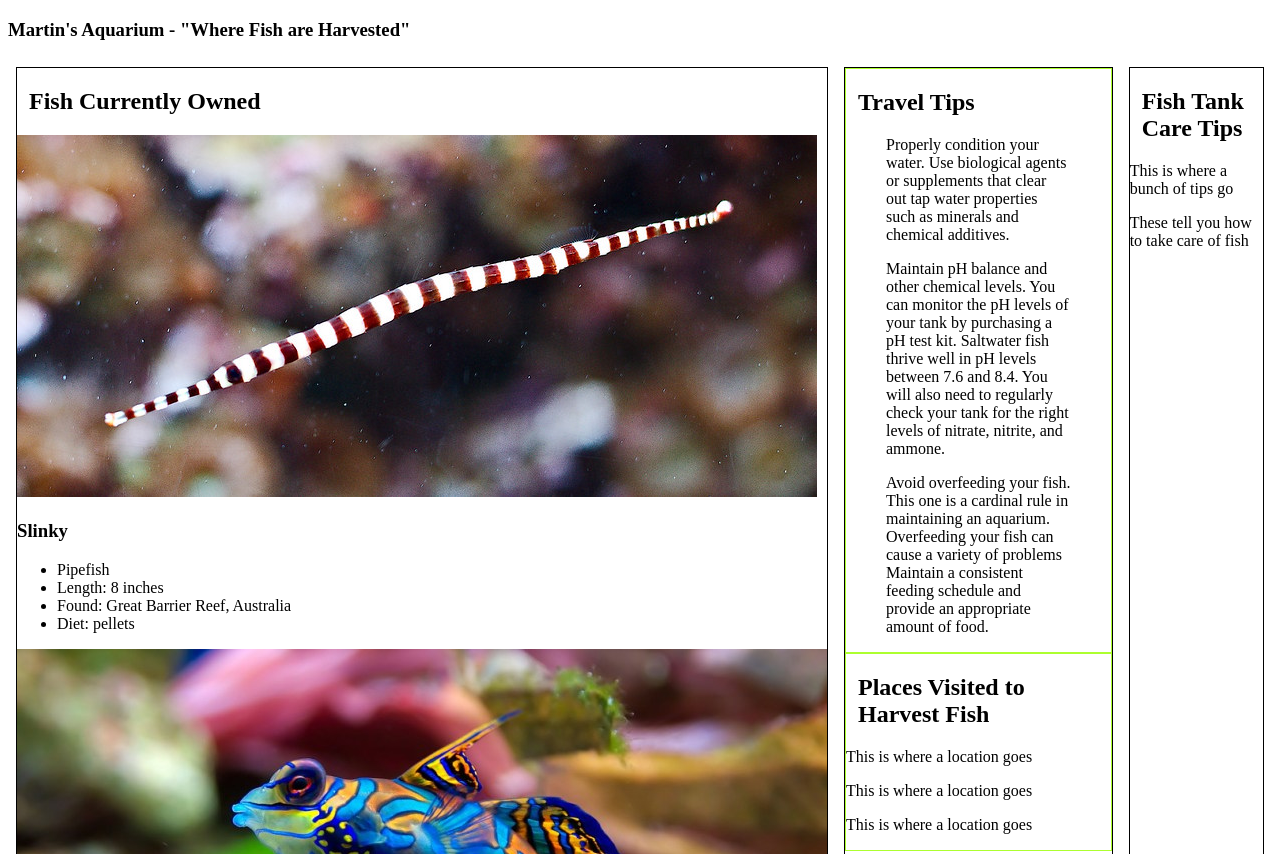
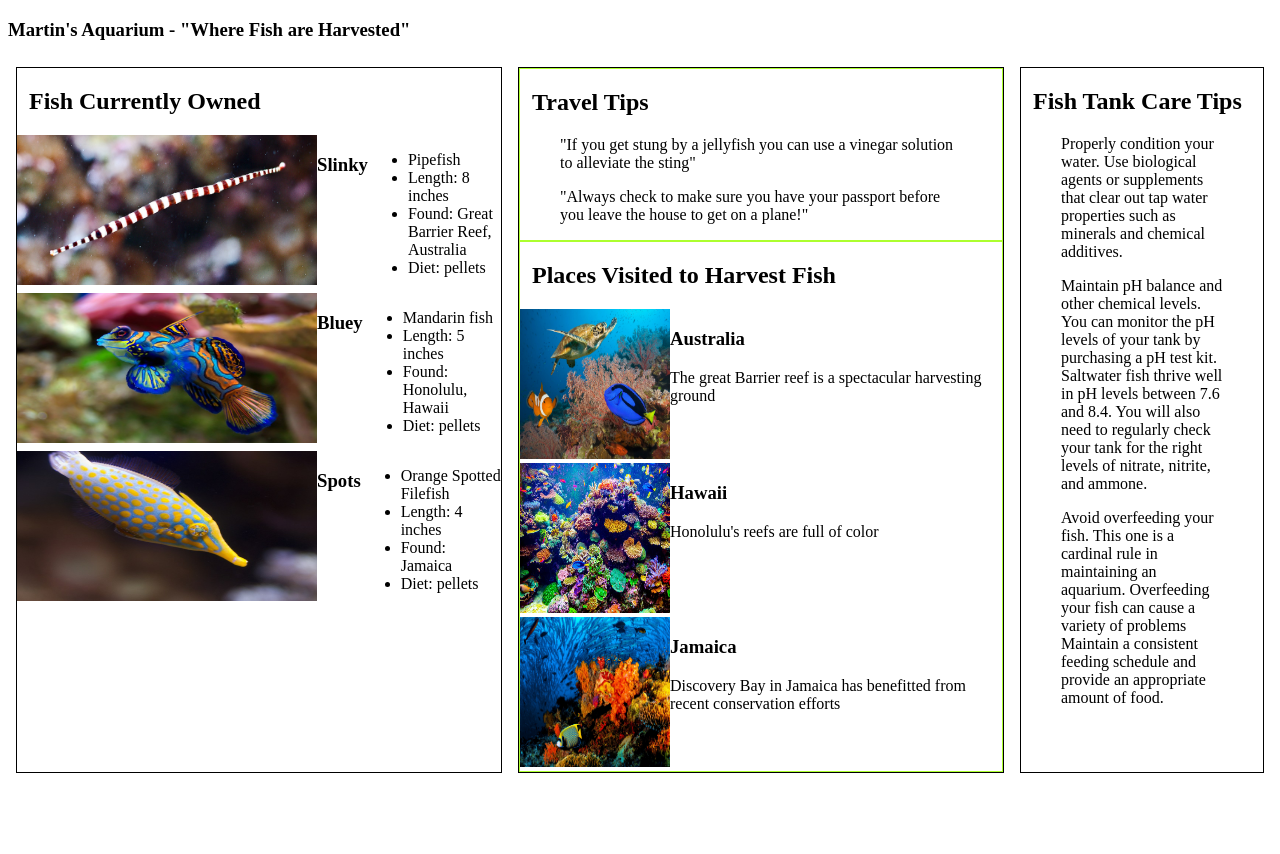
Before and after one commit to rushayhays/NSSmartinAquarium, a plain HTML site: page index.html in a window 1280 px wide. Shown: the top 854 px of the page. After the commit the page ends 800 px from the top, so only its background shows below. Drawn offline with Linux system fonts and the light colour scheme.

Commit message:
all objects now display on HTML

```diff
--- a/index.html
+++ b/index.html
@@ -22,21 +22,22 @@
         <div class="tipsAndHarvest">
             <div class="travelTips">
                 <h2>Travel Tips</h2>
-                <div class="martinTips">
-                    <!-- This is where the tips JS puts all the tips -->
-                </div>
+                <blockquote>"If you get stung by a jellyfish you can use a vinegar solution to alleviate the sting"</blockquote>
+                <blockquote>"Always check to make sure you have your passport before you leave the house to get on a plane!"</blockquote>
             </div>
             <div class="harvestPlaces">
                 <h2>Places Visited to Harvest Fish</h2>
-                <p>This is where a location goes</p>
-                <p>This is where a location goes</p>
-                <p>This is where a location goes</p>
+                <div class="locationListings">
+                    <!-- This is where all the location stuuf appears -->
+                </div>
+
             </div>
         </div>
         <aside>
             <h2>Fish Tank Care Tips</h2>
-            <p>This is where a bunch of tips go</p>
-            <p>These tell you how to take care of fish</p>
+            <div class="martinTips">
+                <!-- This is where the tips JS puts all the tips -->
+            </div>
         </aside>
     </main>
     <script type="module" src="/scripts/main.js"></script>
--- a/scripts/locations/location.js
+++ b/scripts/locations/location.js
@@ -1,2 +1,12 @@
 //This file takes the info and creates a
 //standard HTML skeleton for it to fit into
+
+export const locationWriter = (locationObj) => {
+	return `<article class="location-card">
+				<div><img class="location-image" src="images/${locationObj.image}" /></div>
+				<div class="locationInfo">
+                <h3 class="country-name">${locationObj.country}</h3>
+                <p>${locationObj.blurb}</p>
+                </div>
+        	</article>`
+}
--- a/scripts/locations/locationData.js
+++ b/scripts/locations/locationData.js
@@ -4,15 +4,21 @@
 const locationOne = {
     country:"Australia",
     blurb:"The great Barrier reef is a spectacular harvesting ground",
-    image:"greatbarrie.jpg"
+    image:"greatBarrierReef.jpg"
 }
 const locationTwo = {
-    country:"Australia",
-    blurb:"The great Barrier reef is a spectacular harvesting ground",
-    image:"greatbarrie.jpg"
+    country:"Hawaii",
+    blurb:"Honolulu's reefs are full of color",
+    image:"hawaiiReef.jpg"
 }
 const locationThree = {
-    country:"Australia",
-    blurb:"The great Barrier reef is a spectacular harvesting ground",
-    image:"greatbarrie.jpg"
+    country:"Jamaica",
+    blurb:"Discovery Bay in Jamaica has benefitted from recent conservation efforts",
+    image:"jamaicaReef.jpg"
 }
+
+const locationList = [locationOne,locationTwo,locationThree]
+
+export const getLocations = () => {
+    return locationList;
+}
--- a/scripts/locations/locationList.js
+++ b/scripts/locations/locationList.js
@@ -1,2 +1,24 @@
 //This file will take exports from the other two in order
 //to create a final function to export into main js
+
+import { getLocations } from "./locationData.js";
+import { locationWriter } from "./location.js";
+
+
+export const locationLister = () => {
+
+    // Get a reference to the location on the DOM you want to display the list of fish
+    const contentElement = document.querySelector(".locationListings")
+    // Get the fish array
+    const places = getLocations()
+    // Declare a variable to hold on to the fish HTML representation
+	let locationHTMLRepresentation = "";
+    // Loop over the array of fish
+	for (const place of places) {
+		locationHTMLRepresentation += locationWriter(place);
+	}
+    // Set the dom equal to the variable containing the fish html representations
+    contentElement.innerHTML += `
+        ${locationHTMLRepresentation}
+    `
+}
--- a/scripts/main.js
+++ b/scripts/main.js
@@ -3,6 +3,7 @@
 // import { getFish } from "./fishData.js";
 import { FishList } from "./fish/fishList.js";
 import { tipList } from "./tips/tipList.js"
+import { locationLister} from "./locations/locationList.js"
 
 //These two lines are trying to utilize getFish() Independently of FishList(), both must be removed now that
 // getFish() is not be imported
@@ -12,7 +13,7 @@ import { tipList } from "./tips/tipList.js"
 
 FishList();
 tipList();
-
+locationLister();
 
 //some troubleshooting on tips
 // import { getTips } from "./tips/tipData.js";
--- a/styles/style.css
+++ b/styles/style.css
@@ -37,3 +37,21 @@ aside {
     margin:.5em;
     border:1px solid black;
 }
+/*This section is here to help format the pictures*/
+.fish-image {
+    width: 300px;
+    height: 150px;
+}
+.location-image {
+    width:150px;
+    height: 150px;
+}
+
+/*This section will format the cards*/
+.location-card {
+    display:flex;
+}
+
+.fish-card {
+    display:flex;
+}
```
Also changed, not shown: images/greatBarrierReef.jpg (added), images/hawaiiReef.jpg (added), images/jamaicaReef.jpg (added).
